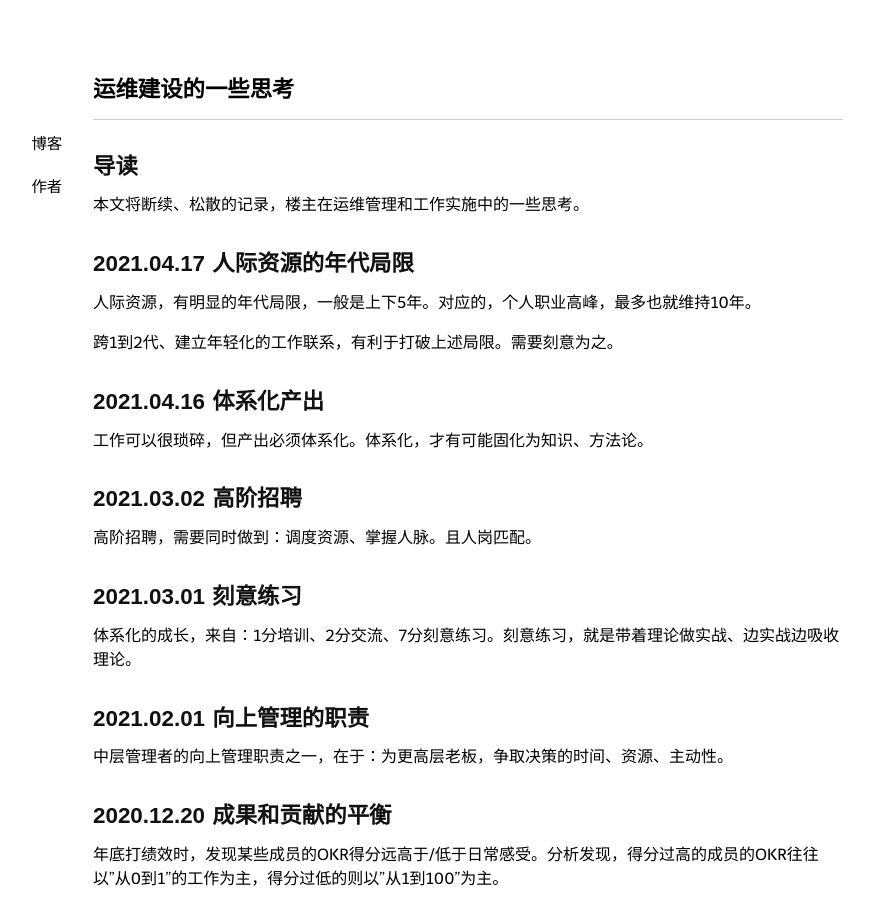
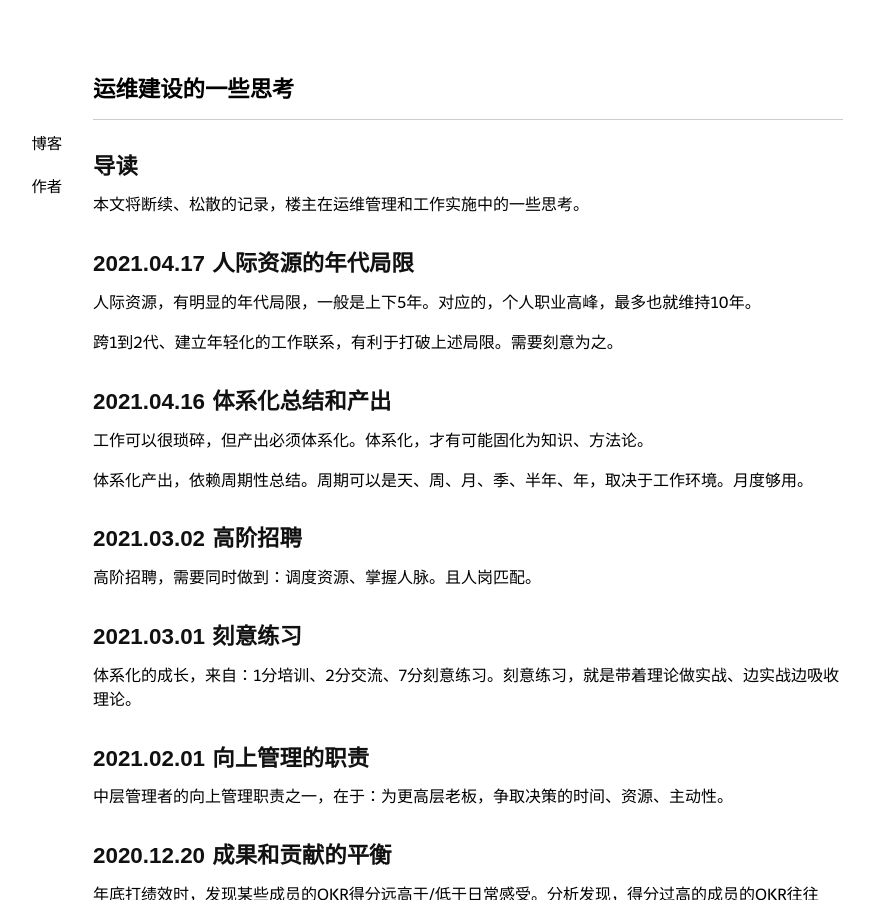
Before and after one commit to niean/niean.github.io, a Jekyll site: the page built from _posts/2020-03-15-op-tb.markdown, in a window 1280 px wide and 900 px high. Shown: the whole window, without its empty margins (172-1042 px from the left). Built offline with Jekyll 4.4.1, drawn with Linux system fonts in a browser that asks for light colours; comment, search, counter and statistics services are not loaded.

Commit message:
update 运维建设的一些思考

```diff
--- a/_posts/2020-03-15-op-tb.markdown
+++ b/_posts/2020-03-15-op-tb.markdown
@@ -14,8 +14,10 @@ tags:
 
 跨1到2代、建立年轻化的工作联系，有利于打破上述局限。需要刻意为之。
 
-## 2021.04.16 体系化产出
+## 2021.04.16 体系化总结和产出
 工作可以很琐碎，但产出必须体系化。体系化，才有可能固化为知识、方法论。
+
+体系化产出，依赖周期性总结。周期可以是天、周、月、季、半年、年，取决于工作环境。月度够用。
 
 
 ## 2021.03.02 高阶招聘
```
